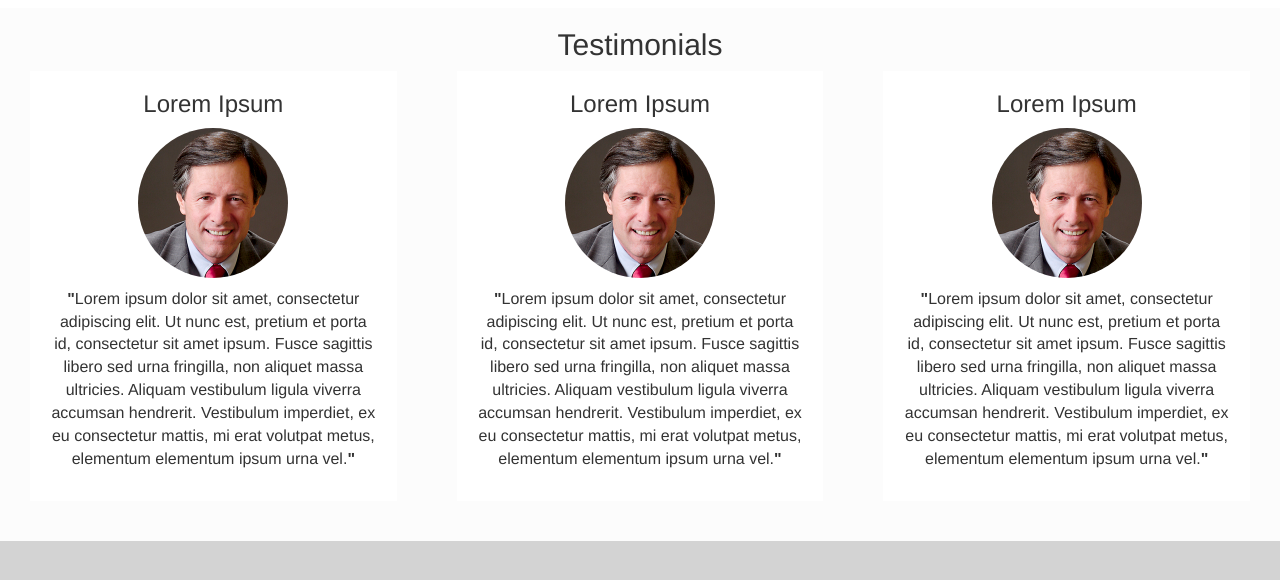
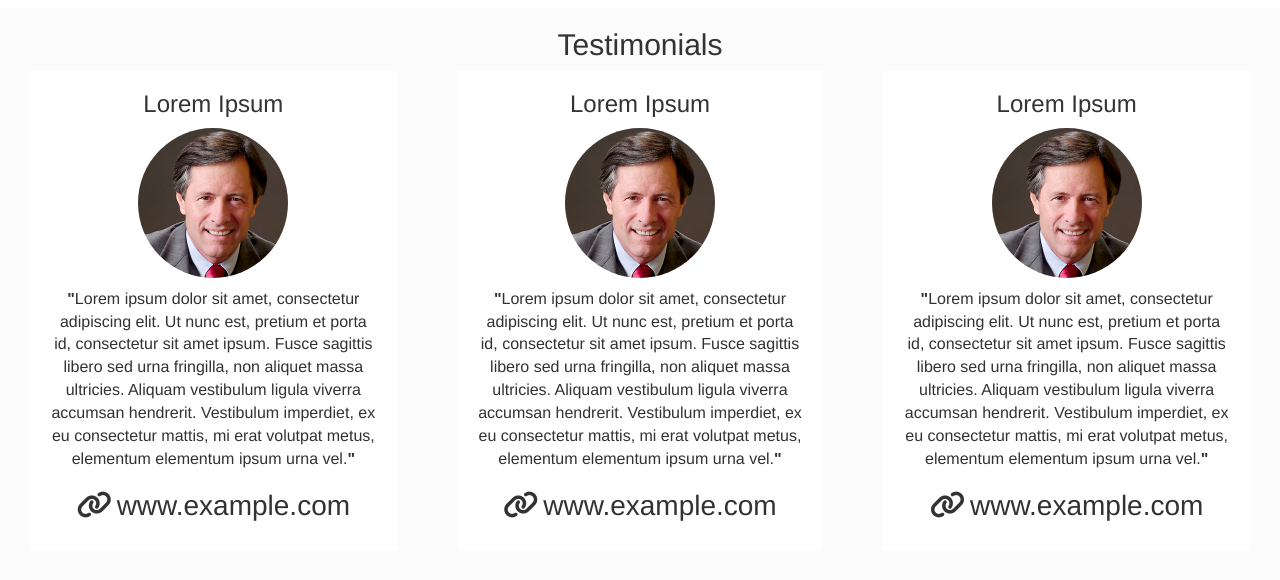
Before and after one commit to Kevintjuhz/firstwebsite, a plain HTML site: page index.html in a window 1280 px wide. Shown: the part 1200-1780 px from the top of the page. Before the commit the page ends 1741 px from the top, so only its background shows below. Drawn offline with nearby package versions, Linux system fonts and the light colour scheme.

Commit message:
Added a couple more icons

```diff
--- a/animations.js
+++ b/animations.js
@@ -4,11 +4,11 @@ window.sr = ScrollReveal();
 
 sr.reveal('.service-items', {
     origin: 'left',
-    duration: 300,
+    duration: 200,
     scale: 0.9,
     mobile: true,
     easing: 'cubic-bezier(0.6, 0.2, 0.1, 1)',
-    reset: true,
+    reset: false,
     delay: 200,
     distance: '100px'
 });
@@ -17,10 +17,10 @@ sr.reveal('.testimonials', {
     origin: 'left',
     duration: 300,
     distance: '100px',
-    delay: 100,
+    delay: 200,
     scale: 0.9,
     mobile: true,
     easing: 'cubic-bezier(0.6, 0.2, 0.1, 1)',
-    reset: true,
+    reset: false,
     viewFactor: 0.4
 });
--- a/index.html
+++ b/index.html
@@ -12,10 +12,10 @@
     <!-- Latest compiled and minified CSS -->
     <link rel="stylesheet" href="https://maxcdn.bootstrapcdn.com/bootstrap/3.3.7/css/bootstrap.min.css" integrity="sha384-BVYiiSIFeK1dGmJRAkycuHAHRg32OmUcww7on3RYdg4Va+PmSTsz/K68vbdEjh4u" crossorigin="anonymous">
 
-    <link rel="stylesheet" type="text/css" href="styles.css">
-
     <!-- Font Awesome -->
     <script src="https://use.fontawesome.com/f393bf0fc2.js"></script>
+
+    <link rel="stylesheet" type="text/css" href="styles.css">
 
     </head>
     <body>
@@ -44,8 +44,8 @@
             <h2 class="content-header">Services</h2>
             <div class="row">
                 <div class="col-md-4 service">
-                    <div class="col-md-12" id="frontend">
-                        <fieldset class="service-items">
+                    <div class="col-md-12">
+                        <fieldset class="service-items" id="frontend">
                             <div class="service-icon">
                             <i class="fa fa-code fa-2x" aria-hidden="true" align="center"></i>
                             </div>
@@ -60,8 +60,8 @@
                 </div>
 
                 <div class="col-md-4 service">
-                    <div class="col-md-12" id="backend">
-                        <fieldset class="service-items">
+                    <div class="col-md-12">
+                        <fieldset class="service-items" id="backend">
 
                             <div class="service-icon">
                             <i class="fa fa-terminal fa-2x" aria-hidden="true"></i>
@@ -77,8 +77,8 @@
                 </div>
 
                 <div class="col-md-4 service">
-                    <div class="col-md-12" id="games">
-                        <fieldset class="service-items">
+                    <div class="col-md-12">
+                        <fieldset class="service-items" id="games">
 
                             <div class="service-icon">
                             <i class="fa fa-gamepad fa-2x" aria-hidden="true"></i>
@@ -122,37 +122,47 @@
             <h2 class="content-header">Testimonials</h2>
             <div class="row">
                 <div class="col-md-4 testimonial">
-                    <div class="col-md-12" id="first">
-                        <fieldset class="testimonials text-center">
+                    <div class="col-md-12">
+                        <fieldset class="testimonials text-center" id="first">
                             <h3>Lorem Ipsum</h3>
                             <div class="testimonial-image"></div>
 
                             <p><strong>"</strong>Lorem ipsum dolor sit amet, consectetur adipiscing elit. Ut nunc est, pretium et porta id, consectetur sit amet ipsum. Fusce sagittis libero sed urna fringilla, non aliquet massa ultricies. Aliquam vestibulum ligula viverra accumsan hendrerit. Vestibulum imperdiet, ex eu consectetur mattis, mi erat volutpat metus, elementum elementum ipsum urna vel.<strong>"</strong></p>
 
+
+                            <div class="website-link">
+                                <i class="fa fa-link fa-2x" aria-hidden="true"><span>www.example.com</span></i>
+                            </div>
                         </fieldset>
                     </div>
                 </div>
 
                 <div class="col-md-4 testimonial">
-                    <div class="col-md-12" id="second">
-                        <fieldset class="testimonials text-center">
+                    <div class="col-md-12">
+                        <fieldset class="testimonials text-center" id="second">
                             <h3>Lorem Ipsum</h3>
                             <div class="testimonial-image"></div>
 
                             <p><strong>"</strong>Lorem ipsum dolor sit amet, consectetur adipiscing elit. Ut nunc est, pretium et porta id, consectetur sit amet ipsum. Fusce sagittis libero sed urna fringilla, non aliquet massa ultricies. Aliquam vestibulum ligula viverra accumsan hendrerit. Vestibulum imperdiet, ex eu consectetur mattis, mi erat volutpat metus, elementum elementum ipsum urna vel.<strong>"</strong></p>
 
+                            <div class="website-link">
+                                <i class="fa fa-link fa-2x" aria-hidden="true"><span>www.example.com</span></i>
+                            </div>
                         </fieldset>
                     </div>
                 </div>
 
                 <div class="col-md-4 testimonial">
-                    <div class="col-md-12" id="third">
-                        <fieldset class="testimonials text-center">
+                    <div class="col-md-12">
+                        <fieldset class="testimonials text-center" id="third">
                             <h3>Lorem Ipsum</h3>
                             <div class="testimonial-image"></div>
 
                             <p><strong>"</strong>Lorem ipsum dolor sit amet, consectetur adipiscing elit. Ut nunc est, pretium et porta id, consectetur sit amet ipsum. Fusce sagittis libero sed urna fringilla, non aliquet massa ultricies. Aliquam vestibulum ligula viverra accumsan hendrerit. Vestibulum imperdiet, ex eu consectetur mattis, mi erat volutpat metus, elementum elementum ipsum urna vel.<strong>"</strong></p>
 
+                            <div class="website-link">
+                                <i class="fa fa-link fa-2x" aria-hidden="true"><span>www.example.com</span></i>
+                            </div>
                         </fieldset>
                     </div>
                 </div>
--- a/styles.css
+++ b/styles.css
@@ -9,6 +9,16 @@ body {
 #container {
     width: 1420px;
     margin: 0 auto;
+}
+
+.content {
+    font-family: Helvetica, Arial, sans-serif;
+}
+
+.content-header {
+    text-align: center;
+    margin: 0;
+    margin-bottom: 10px;
 }
 
 /* Header */
@@ -66,16 +76,6 @@ body {
 
 /* Services Section */
 
-.content {
-    font-family: Helvetica, Arial, sans-serif;
-}
-
-.content-header {
-    text-align: center;
-    margin: 0;
-    margin-bottom: 10px;
-}
-
 #services-section {
     box-sizing: border-box;
     background-color: #fcfcfc;
@@ -119,7 +119,7 @@ fieldset.service-items h3 {
 
 fieldset.service-items p {
     text-align: center;
-    color: #333;
+    color: #323232;
 }
 
 
@@ -176,6 +176,7 @@ fieldset.testimonials h3 {
 
 fieldset.testimonials p {
     font-size: 16px;
+    color: #323232;
 }
 
 .testimonial-image {
@@ -186,6 +187,18 @@ fieldset.testimonials p {
     background-image: url(img/profile-picture1.jpg);
     background-size: cover;
     background-repeat: no-repeat;
+}
+
+div.website-link i span {
+    font-family: Helvetica, Arial, sans-serif;
+    margin-left: 5px;
+    color: #323232;
+    font-weight: normal;
+}
+
+div.website-link i {
+    padding: 10px;
+    width: 100%
 }
 
 /* Parallax Scrolling Img */
@@ -220,6 +233,10 @@ fieldset.testimonials p {
 
 @media screen and (max-width: 991px) {
     fieldset.service-items, fieldset.testimonials {
-        margin-top: 20px;
+        margin-top: 40px;
+    }
+
+    fieldset#frontend, fieldset#first {
+        margin-top: 0;
     }
 }
```
